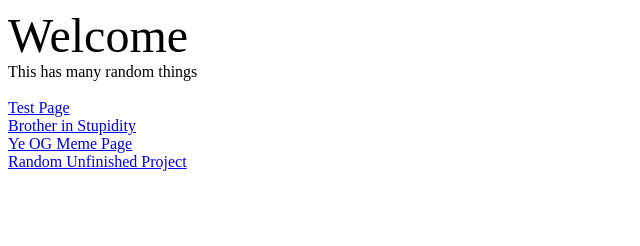
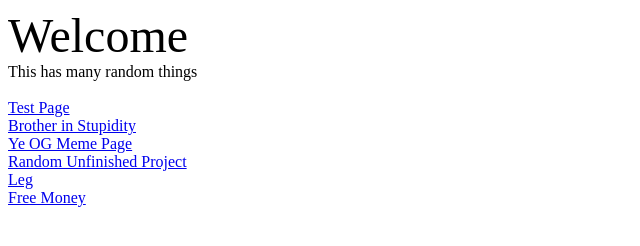
Before and after one commit to ZachDMiller/ZachDMiller.github.io, a plain HTML site: page index.html in a window 1280 px wide. Shown: the whole page, without its empty margins (0-640 px from the left). Drawn offline with Linux system fonts and the light colour scheme.

Commit message:
leg and joe

```diff
--- a/index.html
+++ b/index.html
@@ -16,5 +16,9 @@ This has many random things
 </br>
 <a href="/clicker">Random Unfinished Project</a>
 </br>
+<a href="/leg">Leg</a>
+</br>
+<a href="http://joespoetrycorner.github.io/">Free Money</a>
+</br>
 </body>
 </html>
```
